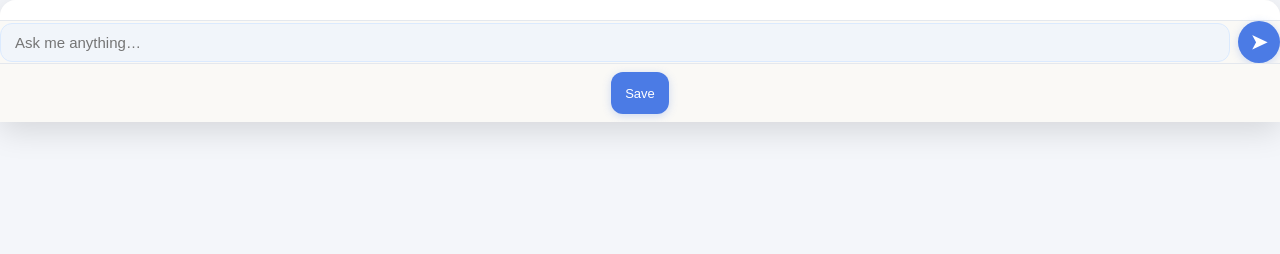
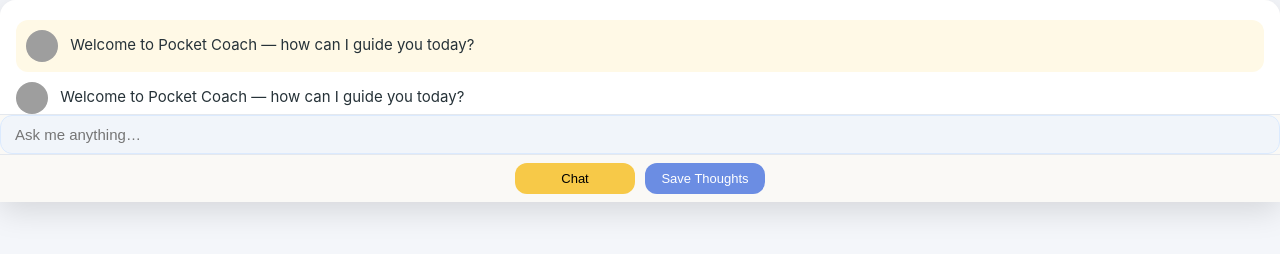
Before and after one commit to overtext71/chatbot-widget, a website: page public/index.html in a window 1280 px wide. Drawn offline with Linux system fonts and the light colour scheme; grey boxes are pictures that could not be loaded.

Commit message:
changed the header, and send and save buttons

```diff
--- a/public/index.html
+++ b/public/index.html
@@ -62,22 +62,16 @@
   }
   button {
     border: none;
-    background: #4B7BE5;
     color: #fff;
     font-weight: bold;
     cursor: pointer;
-    border-radius: 50%;
-    width: 42px;
-    height: 42px;
-    font-size: 1.25em;
     display: flex;
     align-items: center;
     justify-content: center;
-    box-shadow: 0 2px 8px #4B7BE540;
     transition: background 0.15s;
   }
   button:hover {
-    background: #315ab0;
+    filter: brightness(90%);
   }
   form#inputRow {
     margin: 0 !important;
@@ -92,7 +86,7 @@
   #chat {
     padding-bottom: 0 !important;
   }
-/* Style for the new buttons container */
+  /* Style for the button row */
   #buttonRow {
     display: flex;
     justify-content: center;
@@ -101,25 +95,38 @@
     padding: 8px 12px;
     border-top: 1px solid #e4e8ee;
   }
-/* Style for the save button */
-.save-button {
+  /* Style for action buttons */
+  .action-button {
     border-radius: 12px;
-    width: auto;
-    padding: 8px 14px;
+    padding: 8px 16px;
     font-size: 13px;
     font-weight: normal;
+    width: 120px; /* Fixed width for consistency */
+  }
+  .chat-button {
+    background: #f7c948; /* Yellow from mockup */
+    color: #000;
+  }
+  .save-button {
+    background: #6b8de3; /* Blue from mockup */
+    color: #fff;
   }
 </style>
 </head>
 <body>
 <div id="chat">
-    <div id="messages"></div>
+  <div id="messages">
+    <div style="padding: 10px; background: #fff9e6; border-radius: 12px; margin-bottom: 10px;">
+      <img src="https://rtrb.app/icons/rtrb-chat-icon.png" alt="Coach" class="chat-icon">
+      Welcome to Pocket Coach — how can I guide you today?
+    </div>
+  </div>
   <form id="inputRow">
     <input id="msg" autocomplete="off" placeholder="Ask me anything…">
-        <button type="submit">➤</button>
   </form>
   <div id="buttonRow">
-        <button type="button" class="save-button" onclick="saveChat()">Save</button>
+    <button type="button" class="action-button chat-button" onclick="sendMessage()">Chat</button>
+    <button type="button" class="action-button save-button" onclick="saveThoughts()">Save Thoughts</button>
   </div>
 </div>
 
@@ -132,38 +139,43 @@
 const appTag = qs.get('app')   || 'default';
 const sysMsg = qs.get('prompt')|| 'You are a gentle, emotionally intelligent coach.';
 
+// Add initial welcome message
+window.addEventListener('load', () => {
+  add('coach', 'Welcome to Pocket Coach — how can I guide you today?');
+});
+
 function add(role, text) {
   const div = document.createElement('div');
   div.innerHTML =
-    (role === 'user'
-        ? '<img src="https://rtrb.app/icons/rtrb-chat2-icon.png" alt="User" class="chat-icon"> '
+  (role === 'me'
+    ? '<img src="https://rtrb.app/icons/rtrb-chat2-icon.png" alt="Me" class="chat-icon"> '
     : '<img src="https://rtrb.app/icons/rtrb-chat-icon.png" alt="Coach" class="chat-icon"> ')
   + text;
   messages.appendChild(div);
   messages.scrollTop = messages.scrollHeight;
 }
 
-form.addEventListener('submit', async e => {
-    e.preventDefault();
+function sendMessage() {
   const text = msgInput.value.trim();
   if (!text) return;
-    add('user', text);
+  add('me', text);
   msgInput.value = '';
 
-    const res = await fetch('/api/chat', {
+  fetch('/api/chat', {
     method: 'POST',
     headers: { 'Content-Type': 'application/json' },
     body: JSON.stringify({ text, app: appTag, system: sysMsg })
-    });
-    const data = await res.json();
-    add('assistant', data.reply);
-
+  })
+  .then(res => res.json())
+  .then(data => {
+    add('coach', data.reply);
     fetch('https://rtrb.app/flipbook/api/log.php', {
       method: 'POST',
       headers: { 'Content-Type': 'application/json' },
-        body: JSON.stringify({ app: appTag, role: 'assistant', text: data.reply, ts: Date.now() })
+      body: JSON.stringify({ app: appTag, role: 'coach', text: data.reply, ts: Date.now() })
     });
   });
+}
 
 // Function to collect and format chat content
 function getChatContent() {
@@ -178,7 +190,7 @@
 }
 
 // Function to save the chat content as a .txt file
-function saveChat() {
+function saveThoughts() {
   const content = getChatContent();
   if (!content) {
     alert('No chat content available.');
```
Lines whose indentation alone changed are shown as unchanged.
